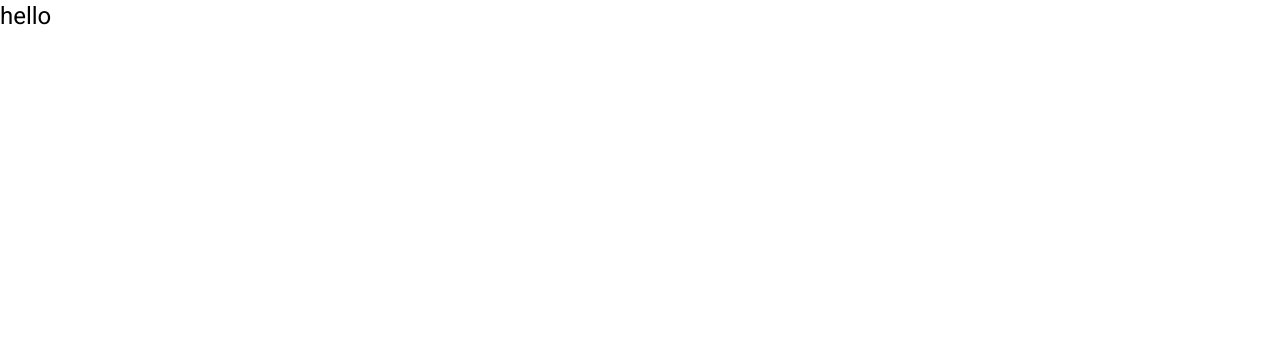
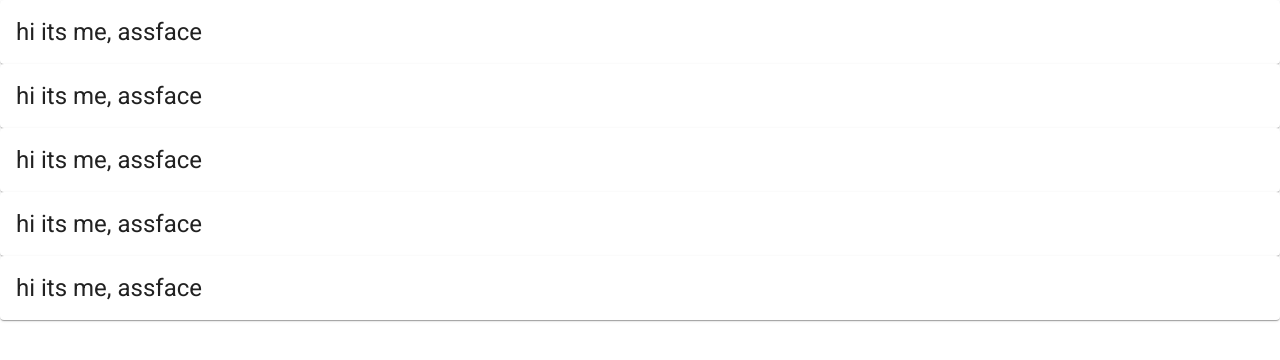
Before and after one commit to EnnoKalbfell/autozon, an Angular app in the folder Frontend/autozon/: page / in a window 1280 px wide. Shown: the top 360 px of the page. Built offline with nearby package versions, Linux system fonts and the light colour scheme.

Commit message:
WIP: product overview, need a break

```diff
--- a/Frontend/autozon/src/app/components/product-card/product-card.component.html
+++ b/Frontend/autozon/src/app/components/product-card/product-card.component.html
@@ -1 +1,3 @@
-<h1>hello</h1>
+<mat-card>
+    <h1>hi its me, assface</h1>
+</mat-card>
--- a/Frontend/autozon/src/app/pages/product-overview/product-overview.component.html
+++ b/Frontend/autozon/src/app/pages/product-overview/product-overview.component.html
@@ -1 +1 @@
-<app-product-card></app-product-card>
+<app-product-card *ngFor="let product of products"></app-product-card>
--- a/Frontend/autozon/src/app/pages/product-overview/product-overview.component.ts
+++ b/Frontend/autozon/src/app/pages/product-overview/product-overview.component.ts
@@ -6,8 +6,12 @@ import { Component, OnInit } from '@angular/core';
   styleUrls: ['./product-overview.component.scss']
 })
 export class ProductOverviewComponent implements OnInit {
-
-  constructor() { }
+  products: number[];
+  constructor() {
+    this.products = [
+      1,2,3,4,5
+    ]
+  }
 
   ngOnInit(): void {
   }
```
